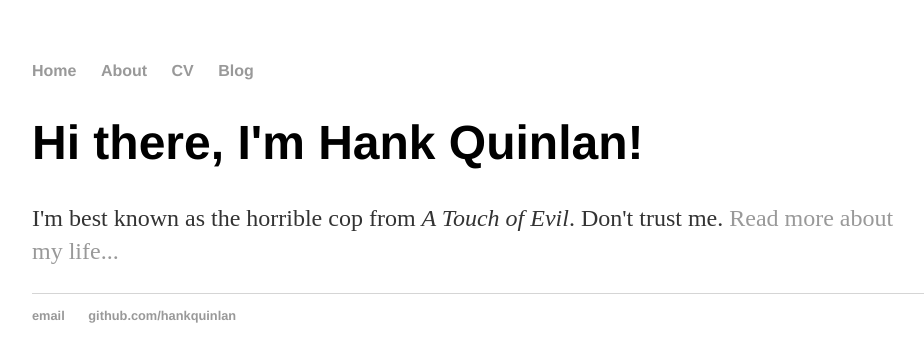
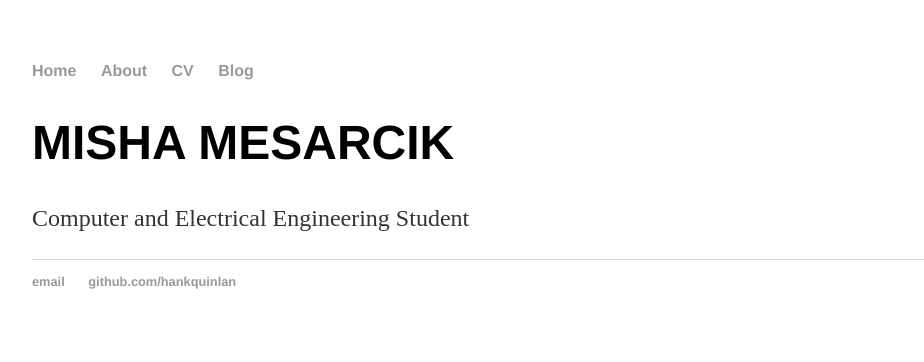
Before and after one commit to mesarcik/mesarcik.github.io, a Jekyll site: the page built from index.html, in a window 1280 px wide. Shown: the top 362 px of the page, without its empty margins (160-1084 px from the left). Built offline with Jekyll 4.4.1, drawn with Linux system fonts in a browser that asks for light colours.

Commit message:
Start Page Index Updated

```diff
--- a/index.html
+++ b/index.html
@@ -4,6 +4,6 @@ title: Hank Quinlan, Horrible Cop
 ---
 
 		<div class="blurb">
-			<h1>Hi there, I'm Hank Quinlan!</h1>
-			<p>I'm best known as the horrible cop from <em>A Touch of Evil</em>. Don't trust me. <a href="/about">Read more about my life...</a></p>
+			<h1>MISHA MESARCIK</h1>
+			<p> Computer and Electrical Engineering Student</p>
 		</div>
```
